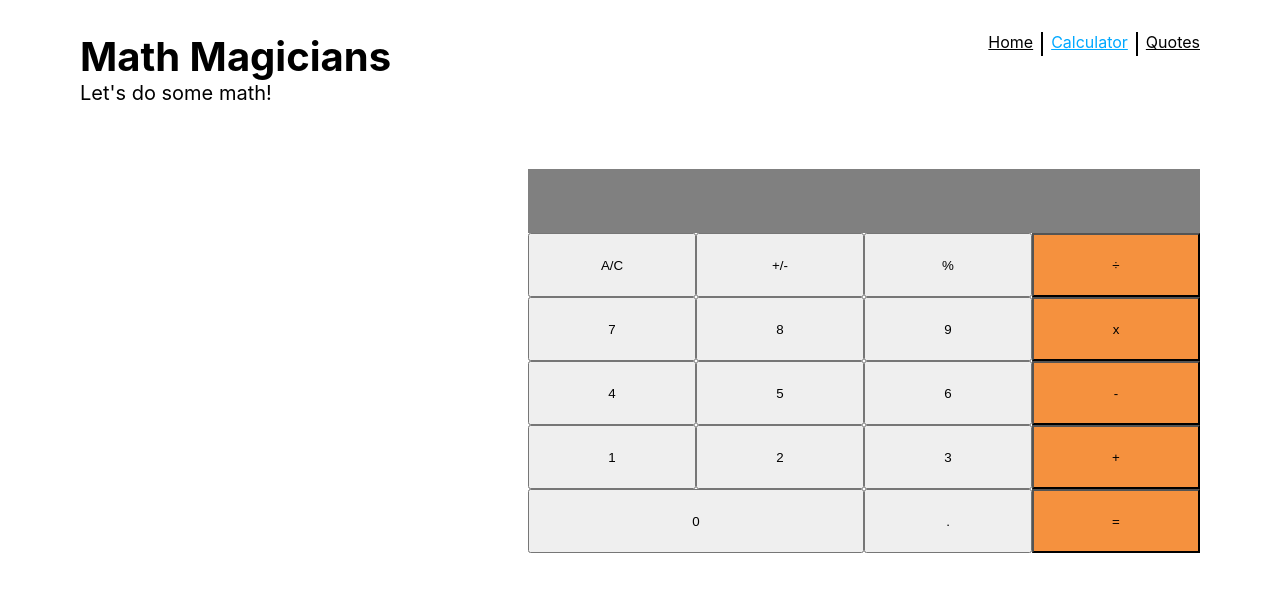
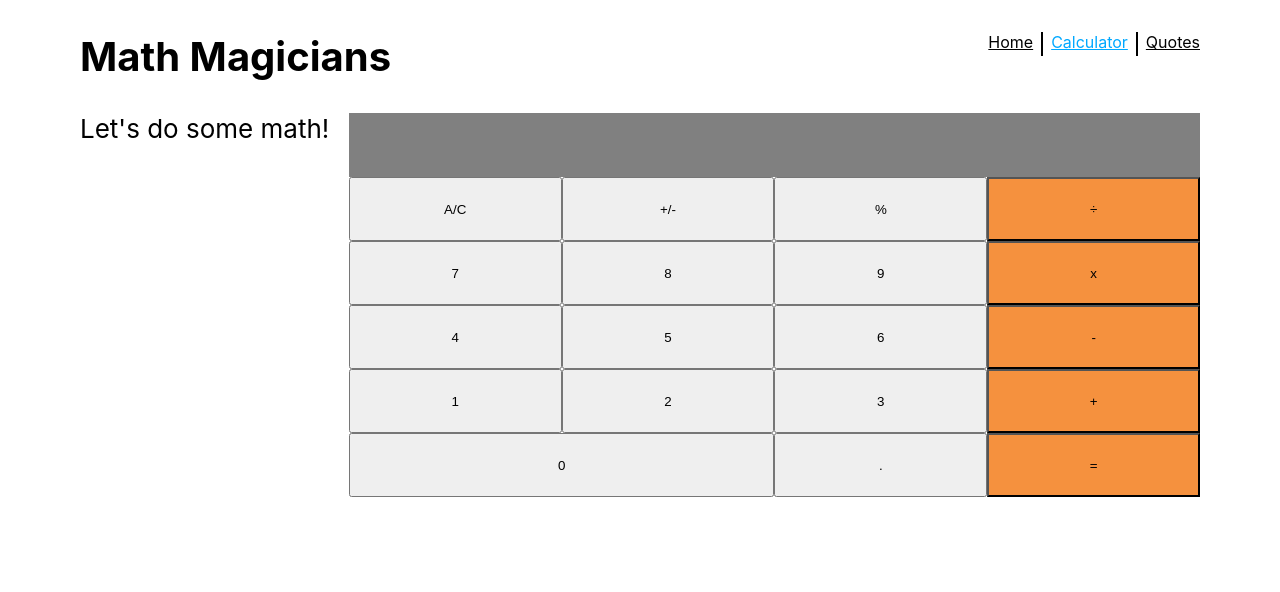
Before and after one commit to NoelLincoln/Math-Magicians, a React (Create React App) app: page /calculator in a window 1280 px wide. Shown: the top 592 px of the page. Built offline with nearby package versions, Linux system fonts and the light colour scheme.

Commit message:
fix calculator layout

```diff
--- a/src/App.css
+++ b/src/App.css
@@ -17,15 +17,19 @@ h4 {
 }
 
 .intro-calculator {
-  font-size: 20px;
+  font-size: 26px;
+}
+
+.wrapper {
+  display: flex;
+  margin-top: 2rem;
 }
 
 .main-container {
-  width: 60%;
+  width: 76%;
   margin: auto;
   margin-right: 0;
   display: grid;
-  margin-top: 4rem;
   text-align: center;
   grid-template-columns: repeat(4, minmax(1em, 1fr));
   grid-template-rows: repeat(6, minmax(1em, 1fr));
--- a/src/components/Calculator.js
+++ b/src/components/Calculator.js
@@ -41,6 +41,7 @@ const Calculator = () => {
   ];
   return (
     <>
+      <div className="wrapper">
         <div>
           <p className="intro-calculator ">Let&apos;s do some math!</p>
         </div>
@@ -58,6 +59,7 @@ const Calculator = () => {
             </button>
           ))}
         </section>
+      </div>
     </>
   );
 };
```
Lines whose indentation alone changed are shown as unchanged.
